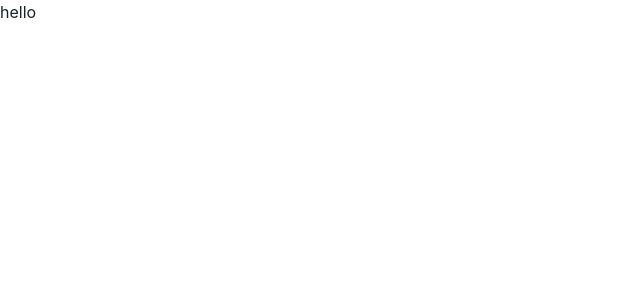
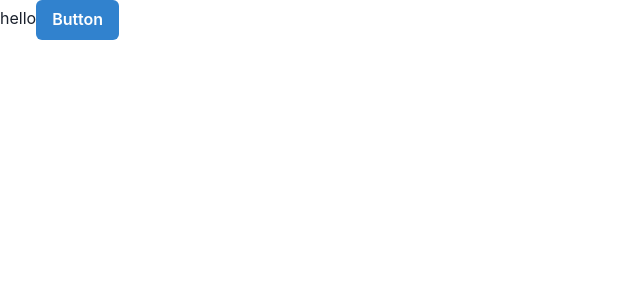
Before and after one commit to clarkjs237/doughnut, a React (Create React App) app in the folder client/: page / in a window 1280 px wide. Shown: the top 300 px of the page, without its empty margins (0-640 px from the left). Built offline with nearby package versions, Linux system fonts and the light colour scheme.

Commit message:
finally got chakra to work

```diff
--- a/client/src/App.js
+++ b/client/src/App.js
@@ -1,8 +1,8 @@
 import logo from './logo.svg';
 import './App.css';
-import { ChakraProvider } from '@chakra-ui/react'
+import { Button } from '@chakra-ui/react'
 
-import { useEffect, useState } from 'react';
+import React, { useEffect, useState } from 'react';
 
 
 function App() {
@@ -20,15 +20,9 @@ function App() {
   return (
     <div className="App">
       hello
+      <Button colorScheme='blue'>Button</Button>
     </div>
   );
-  // return (
-  //   <ChakraProvider>
-  //     <div>
-  //       Hello
-  //     </div>
-  //   </ChakraProvider>
-  // )
 }
 
 export default App;
--- a/client/src/index.js
+++ b/client/src/index.js
@@ -1,4 +1,4 @@
-import * as React from 'react';
+import React from 'react';
 // import './index.css';
 import App from './App';
 // import reportWebVitals from './reportWebVitals';
```
Also changed, not shown: client/package.json (+8 -2 lines), 1 other file (tests, documents, lock files or other folders).
